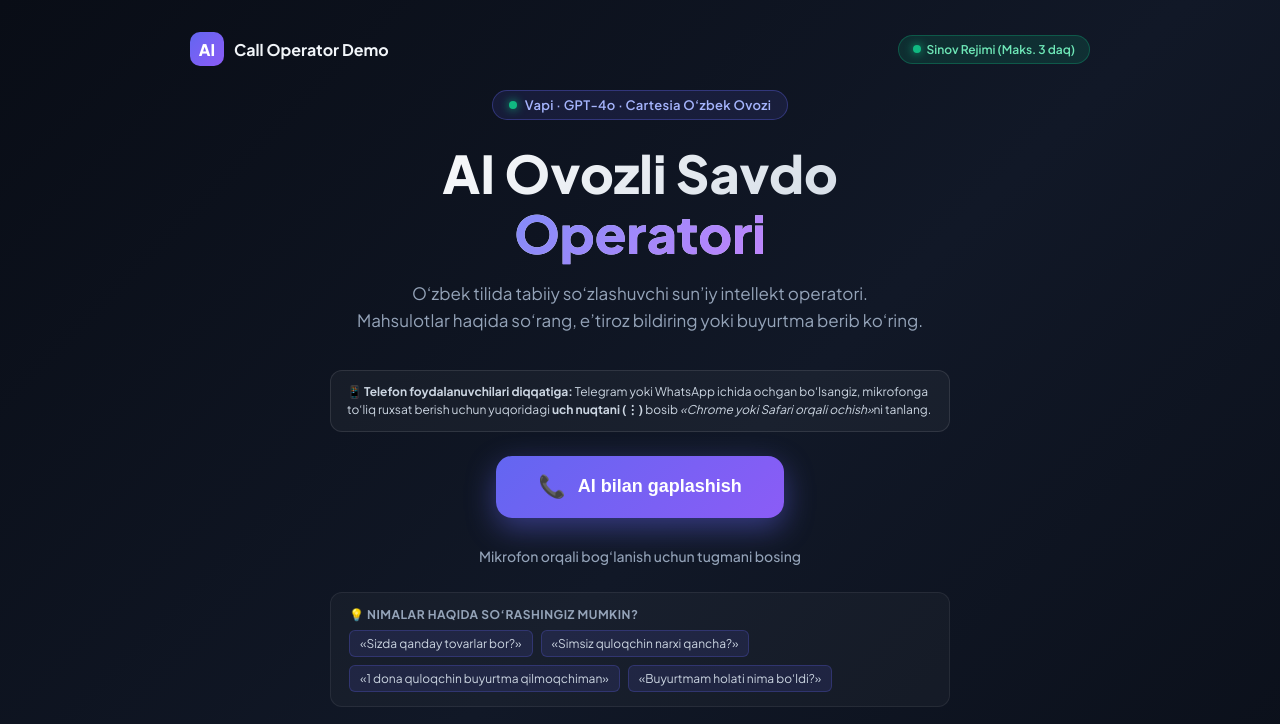
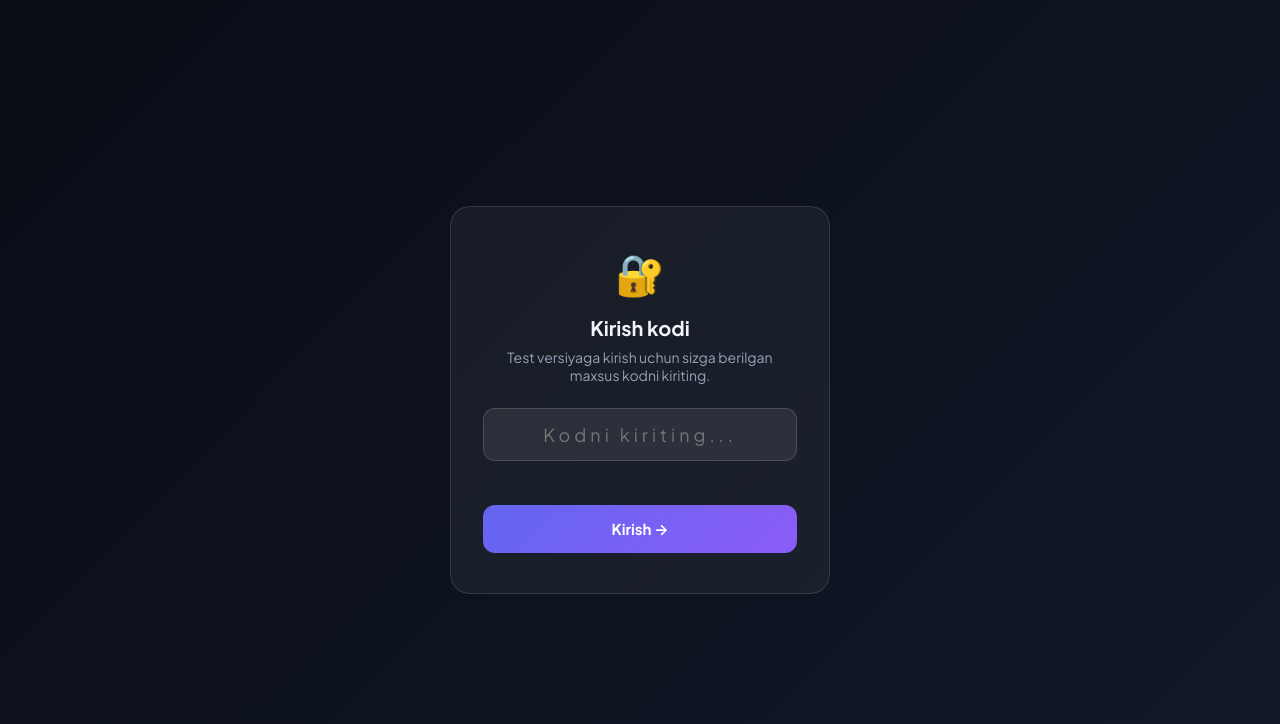
Before and after one commit to azizainoyatova412-pixel/Call-operator-N1, a website: page public/index.html in a window 1280 px wide. Shown: the top 724 px of the page. Drawn offline with Linux system fonts and the light colour scheme.

Commit message:
feat: demo sahifaga parol himoyasi qoshildi - access code test2024

```diff
--- a/public/index.html
+++ b/public/index.html
@@ -348,6 +348,64 @@
 </head>
 
 <body>
+
+  <!-- ═══════════ PAROL EKRANI ═══════════ -->
+  <div id="passcode-screen" style="
+    position:fixed;inset:0;z-index:9999;
+    background:linear-gradient(135deg,#090d16 0%,#111827 100%);
+    display:flex;align-items:center;justify-content:center;padding:20px;
+  ">
+    <div style="
+      background:rgba(255,255,255,0.05);border:1px solid rgba(255,255,255,0.12);
+      border-radius:20px;padding:40px 32px;max-width:380px;width:100%;text-align:center;
+    ">
+      <div style="font-size:40px;margin-bottom:16px;">🔐</div>
+      <h2 style="font-size:20px;font-weight:700;color:#f1f5f9;margin-bottom:8px;">Kirish kodi</h2>
+      <p style="font-size:14px;color:#94a3b8;margin-bottom:24px;">
+        Test versiyaga kirish uchun sizga berilgan maxsus kodni kiriting.
+      </p>
+      <input id="passcode-input" type="password" inputmode="numeric" maxlength="8"
+        placeholder="Kodni kiriting..."
+        style="
+          width:100%;padding:14px 18px;border-radius:12px;
+          background:rgba(255,255,255,0.08);border:1px solid rgba(255,255,255,0.15);
+          color:#f1f5f9;font-size:18px;text-align:center;letter-spacing:4px;
+          outline:none;margin-bottom:12px;font-family:inherit;
+        "
+        onkeydown="if(event.key==='Enter')checkPasscode()"
+      />
+      <div id="passcode-error" style="color:#f87171;font-size:13px;margin-bottom:12px;min-height:20px;"></div>
+      <button onclick="checkPasscode()" style="
+        width:100%;padding:14px;border-radius:12px;border:none;cursor:pointer;
+        background:linear-gradient(135deg,#6366f1,#8b5cf6);
+        color:#fff;font-size:15px;font-weight:700;font-family:inherit;
+      ">Kirish →</button>
+    </div>
+  </div>
+
+  <script>
+    // Parol — mijozlarga yuborasiz, o'zgartirishingiz mumkin
+    const ACCESS_CODE = 'test2024';
+    function checkPasscode() {
+      const val = document.getElementById('passcode-input').value.trim();
+      if (val === ACCESS_CODE) {
+        document.getElementById('passcode-screen').style.display = 'none';
+        sessionStorage.setItem('demo_access', '1');
+      } else {
+        const err = document.getElementById('passcode-error');
+        err.textContent = '❌ Kod noto\'g\'ri. Qaytadan urinib ko\'ring.';
+        document.getElementById('passcode-input').value = '';
+        document.getElementById('passcode-input').focus();
+        setTimeout(() => { err.textContent = ''; }, 3000);
+      }
+    }
+    // Agar session davomida allaqachon kirgan bo'lsa
+    if (sessionStorage.getItem('demo_access') === '1') {
+      document.getElementById('passcode-screen').style.display = 'none';
+    }
+  </script>
+
+  <!-- ═══════════ ASOSIY KONTENT ═══════════ -->
 
   <nav class="top-nav">
     <div class="brand">
```
